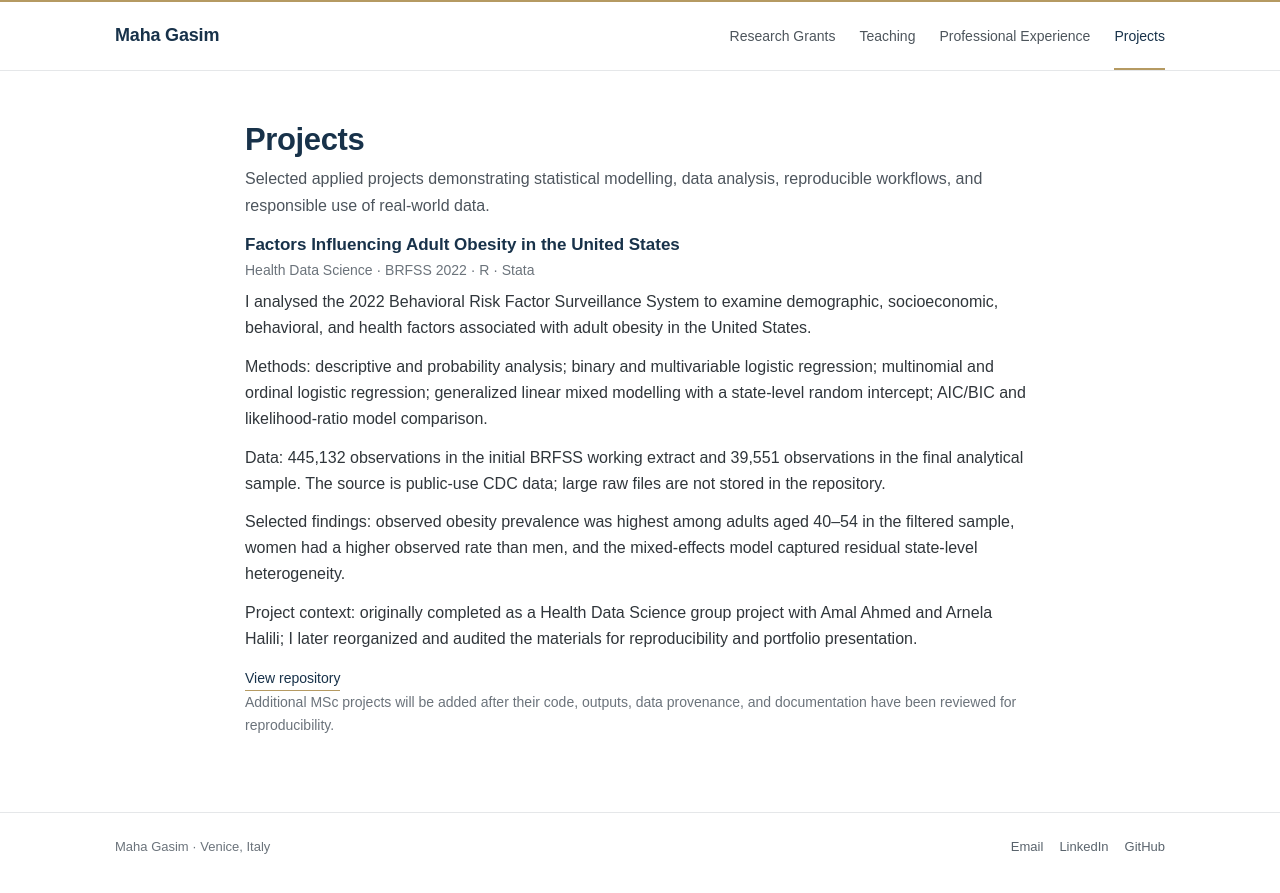
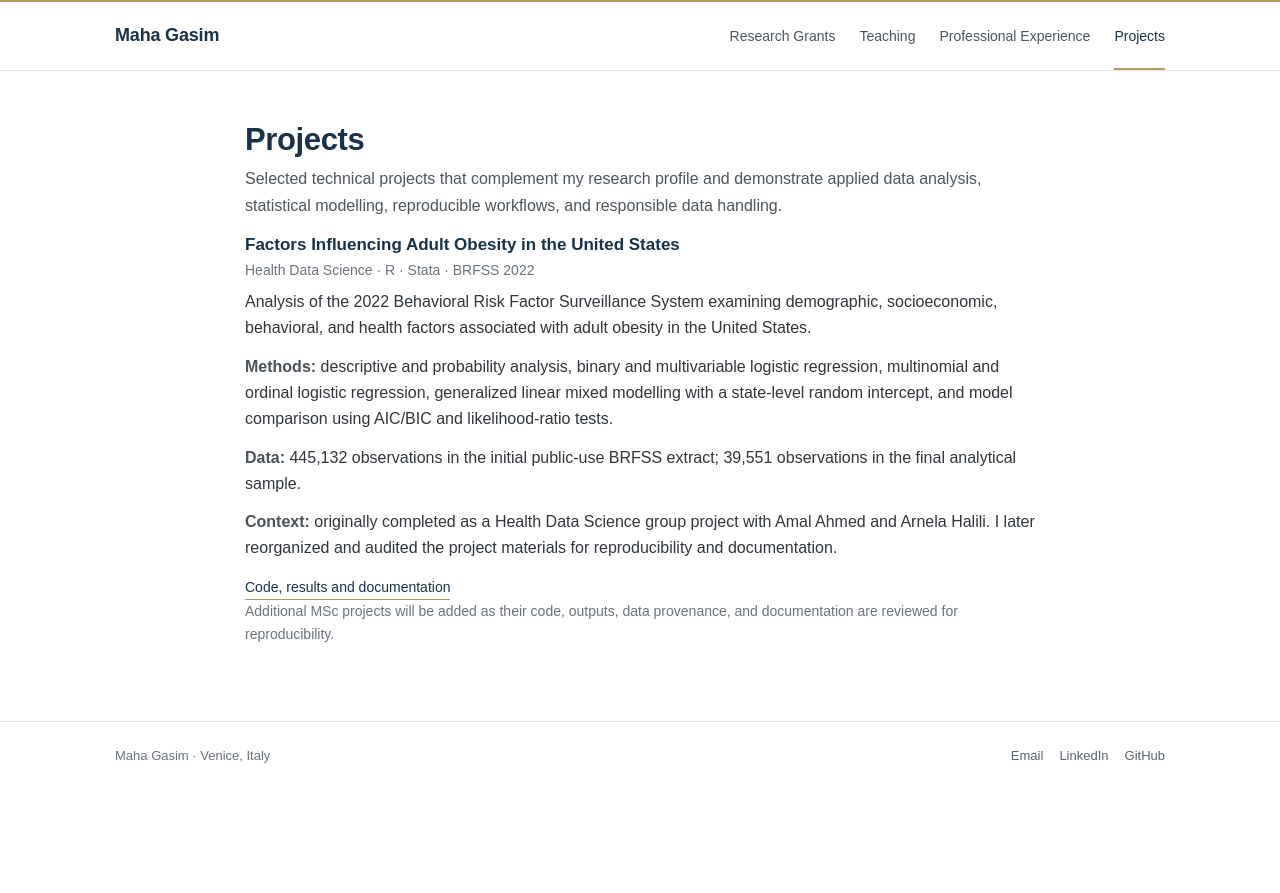
Before and after one commit to mahagasim/mahagasim.github.io, a Jekyll site: the page built from projects.md, in a window 1280 px wide. Shown: the top 893 px of the page. Built offline with Jekyll 4.4.1, drawn with Linux system fonts in a browser that asks for light colours.

Commit message:
Simplify projects page for academic portfolio

```diff
--- a/projects.md
+++ b/projects.md
@@ -5,23 +5,21 @@ title: Projects
 
 # Projects
 
-<p class="page-intro">Selected applied projects demonstrating statistical modelling, data analysis, reproducible workflows, and responsible use of real-world data.</p>
+<p class="page-intro">Selected technical projects that complement my research profile and demonstrate applied data analysis, statistical modelling, reproducible workflows, and responsible data handling.</p>
 
 <div class="project-entry">
   <div class="project-title">Factors Influencing Adult Obesity in the United States</div>
-  <div class="project-meta">Health Data Science · BRFSS 2022 · R · Stata</div>
+  <div class="project-meta">Health Data Science · R · Stata · BRFSS 2022</div>
 
-  <p>I analysed the 2022 Behavioral Risk Factor Surveillance System to examine demographic, socioeconomic, behavioral, and health factors associated with adult obesity in the United States.</p>
+  <p>Analysis of the 2022 Behavioral Risk Factor Surveillance System examining demographic, socioeconomic, behavioral, and health factors associated with adult obesity in the United States.</p>
 
-  <p><span class="project-label">Methods:</span> descriptive and probability analysis; binary and multivariable logistic regression; multinomial and ordinal logistic regression; generalized linear mixed modelling with a state-level random intercept; AIC/BIC and likelihood-ratio model comparison.</p>
+  <p><span class="label">Methods:</span> descriptive and probability analysis, binary and multivariable logistic regression, multinomial and ordinal logistic regression, generalized linear mixed modelling with a state-level random intercept, and model comparison using AIC/BIC and likelihood-ratio tests.</p>
 
-  <p><span class="project-label">Data:</span> 445,132 observations in the initial BRFSS working extract and 39,551 observations in the final analytical sample. The source is public-use CDC data; large raw files are not stored in the repository.</p>
+  <p><span class="label">Data:</span> 445,132 observations in the initial public-use BRFSS extract; 39,551 observations in the final analytical sample.</p>
 
-  <p><span class="project-label">Selected findings:</span> observed obesity prevalence was highest among adults aged 40–54 in the filtered sample, women had a higher observed rate than men, and the mixed-effects model captured residual state-level heterogeneity.</p>
+  <p><span class="label">Context:</span> originally completed as a Health Data Science group project with Amal Ahmed and Arnela Halili. I later reorganized and audited the project materials for reproducibility and documentation.</p>
 
-  <p><span class="project-label">Project context:</span> originally completed as a Health Data Science group project with Amal Ahmed and Arnela Halili; I later reorganized and audited the materials for reproducibility and portfolio presentation.</p>
-
-  <a class="project-link" href="https://github.com/mahagasim/adult-obesity-brfss-analysis">View repository</a>
+  <a class="project-link" href="https://github.com/mahagasim/adult-obesity-brfss-analysis">Code, results and documentation</a>
 </div>
 
-<p class="meta-line">Additional MSc projects will be added after their code, outputs, data provenance, and documentation have been reviewed for reproducibility.</p>
+<p class="meta-line">Additional MSc projects will be added as their code, outputs, data provenance, and documentation are reviewed for reproducibility.</p>
```
